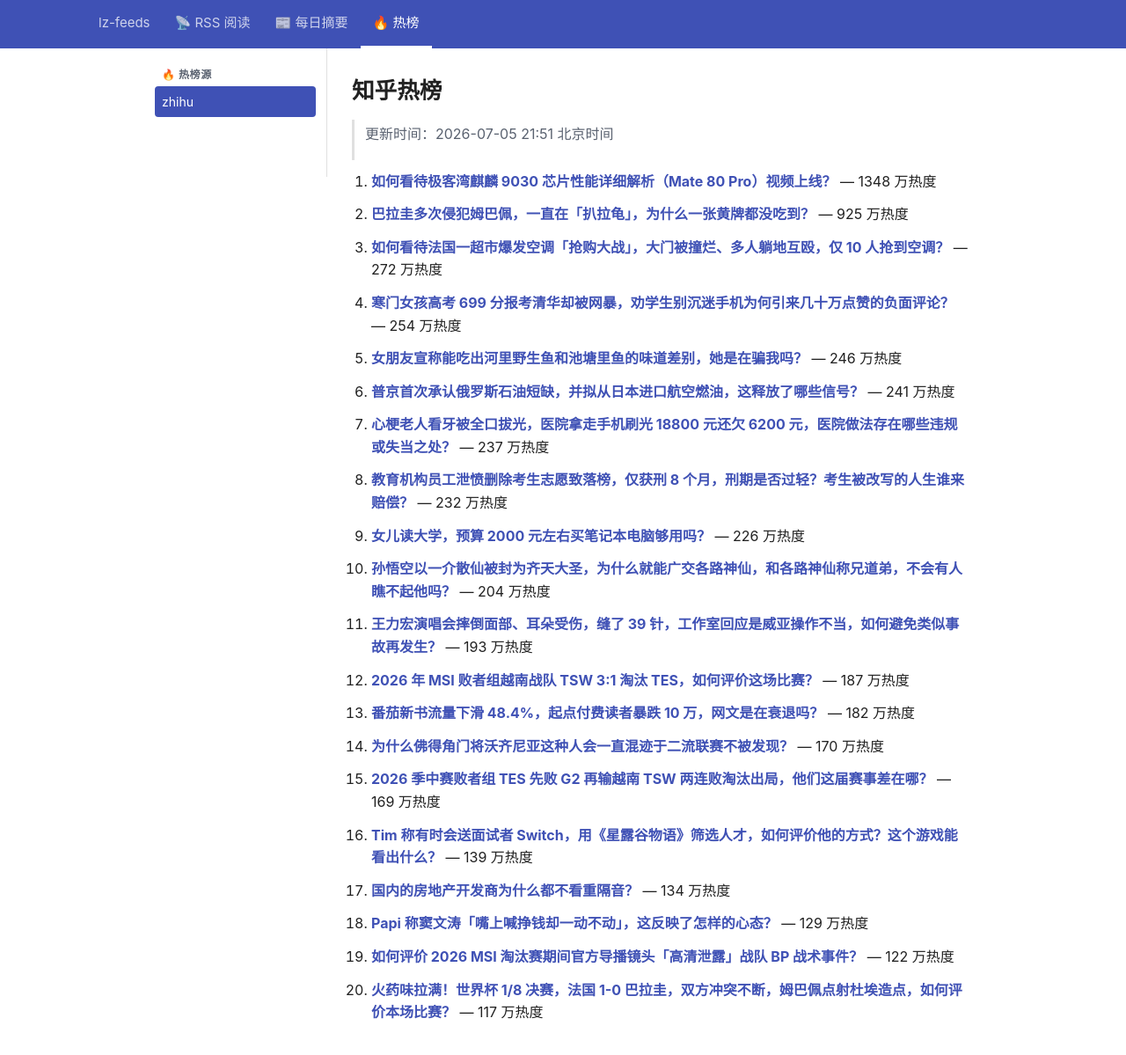
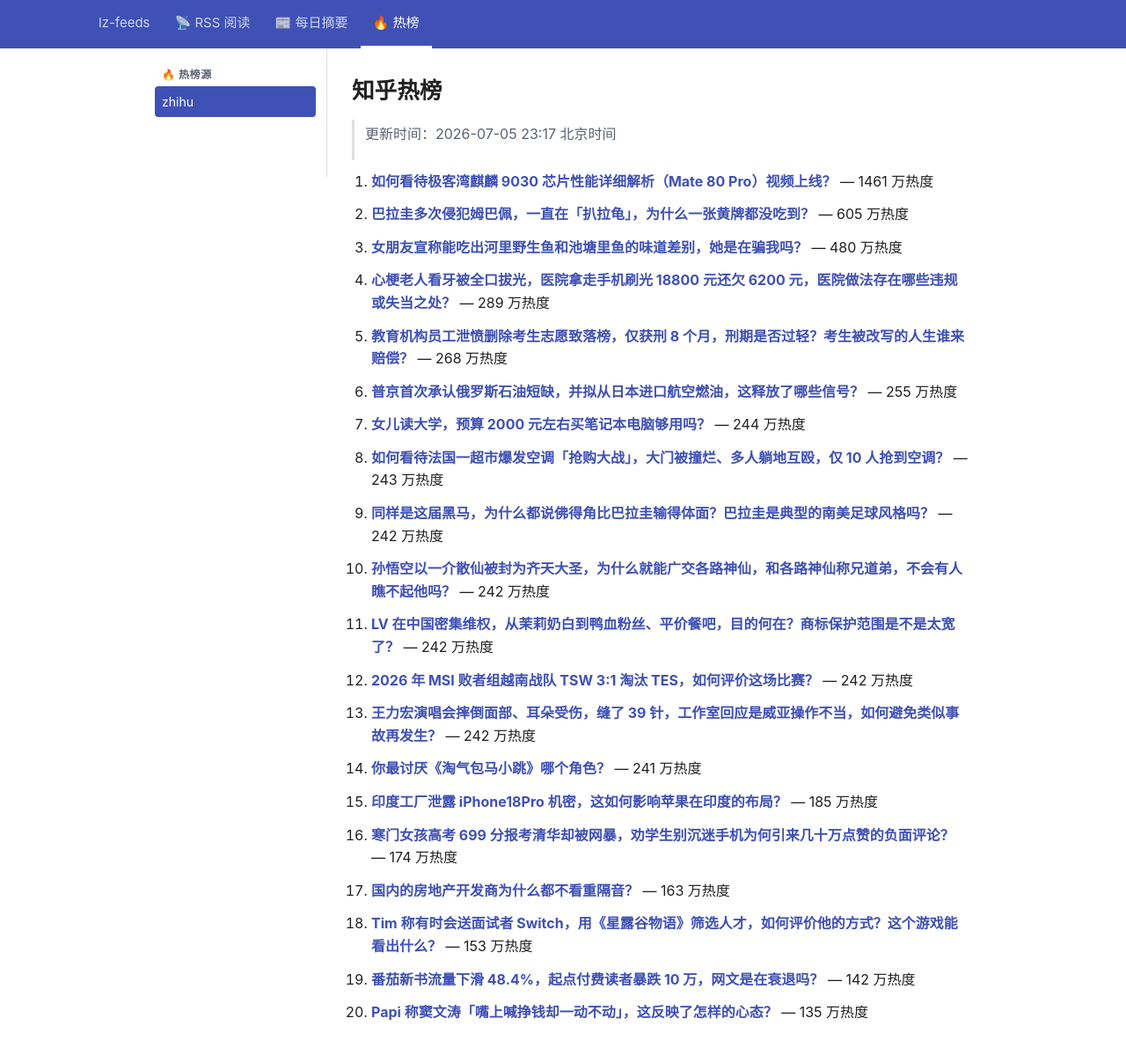
Before and after one commit to lizhang0101/lz-feeds, a Jekyll site: the page built from _hotlist/zhihu.md, in a window 1280 px wide and 1228 px high. Shown: the top 1199 px of the window at 88% size. Built offline with Jekyll 4.4.1, drawn with Linux system fonts in a browser that asks for light colours.

Commit message:
hotlist: 2026-07-05T15:17Z

```diff
--- a/_hotlist/zhihu.md
+++ b/_hotlist/zhihu.md
@@ -1,48 +1,48 @@
 ---
-updated: 2026-07-05 21:51 北京时间
+updated: 2026-07-05 23:17 北京时间
 count: 20
 ---
 
 # 知乎热榜
 
-> 更新时间：2026-07-05 21:51 北京时间
+> 更新时间：2026-07-05 23:17 北京时间
 
-1. **[如何看待极客湾麒麟 9030 芯片性能详细解析（Mate 80 Pro）视频上线？](https://www.zhihu.com/question/2056487235072029858)** — 1348 万热度
+1. **[如何看待极客湾麒麟 9030 芯片性能详细解析（Mate 80 Pro）视频上线？](https://www.zhihu.com/question/2056487235072029858)** — 1461 万热度
 
-2. **[巴拉圭多次侵犯姆巴佩，一直在「扒拉龟」，为什么一张黄牌都没吃到？](https://www.zhihu.com/question/2057002166280086469)** — 925 万热度
+2. **[巴拉圭多次侵犯姆巴佩，一直在「扒拉龟」，为什么一张黄牌都没吃到？](https://www.zhihu.com/question/2057002166280086469)** — 605 万热度
 
-3. **[如何看待法国一超市爆发空调「抢购大战」，大门被撞烂、多人躺地互殴，仅 10 人抢到空调？](https://www.zhihu.com/question/2057044037853503573)** — 272 万热度
+3. **[女朋友宣称能吃出河里野生鱼和池塘里鱼的味道差别，她是在骗我吗？](https://www.zhihu.com/question/549961837)** — 480 万热度
 
-4. **[寒门女孩高考 699 分报考清华却被网暴，劝学生别沉迷手机为何引来几十万点赞的负面评论？](https://www.zhihu.com/question/2056771003376722999)** — 254 万热度
+4. **[心梗老人看牙被全口拔光，医院拿走手机刷光 18800 元还欠 6200 元，医院做法存在哪些违规或失当之处？](https://www.zhihu.com/question/2056861703225042408)** — 289 万热度
 
-5. **[女朋友宣称能吃出河里野生鱼和池塘里鱼的味道差别，她是在骗我吗？](https://www.zhihu.com/question/549961837)** — 246 万热度
+5. **[教育机构员工泄愤删除考生志愿致落榜，仅获刑 8 个月，刑期是否过轻？考生被改写的人生谁来赔偿？](https://www.zhihu.com/question/2057047195979702923)** — 268 万热度
 
-6. **[普京首次承认俄罗斯石油短缺，并拟从日本进口航空燃油，这释放了哪些信号？](https://www.zhihu.com/question/2056872271713678232)** — 241 万热度
+6. **[普京首次承认俄罗斯石油短缺，并拟从日本进口航空燃油，这释放了哪些信号？](https://www.zhihu.com/question/2056872271713678232)** — 255 万热度
 
-7. **[心梗老人看牙被全口拔光，医院拿走手机刷光 18800 元还欠 6200 元，医院做法存在哪些违规或失当之处？](https://www.zhihu.com/question/2056861703225042408)** — 237 万热度
+7. **[女儿读大学，预算 2000 元左右买笔记本电脑够用吗？](https://www.zhihu.com/question/2050162107103057134)** — 244 万热度
 
-8. **[教育机构员工泄愤删除考生志愿致落榜，仅获刑 8 个月，刑期是否过轻？考生被改写的人生谁来赔偿？](https://www.zhihu.com/question/2057047195979702923)** — 232 万热度
+8. **[如何看待法国一超市爆发空调「抢购大战」，大门被撞烂、多人躺地互殴，仅 10 人抢到空调？](https://www.zhihu.com/question/2057044037853503573)** — 243 万热度
 
-9. **[女儿读大学，预算 2000 元左右买笔记本电脑够用吗？](https://www.zhihu.com/question/2050162107103057134)** — 226 万热度
+9. **[同样是这届黑马，为什么都说佛得角比巴拉圭输得体面？巴拉圭是典型的南美足球风格吗？](https://www.zhihu.com/question/2057005052741379952)** — 242 万热度
 
-10. **[孙悟空以一介散仙被封为齐天大圣，为什么就能广交各路神仙，和各路神仙称兄道弟，不会有人瞧不起他吗？](https://www.zhihu.com/question/629696950)** — 204 万热度
+10. **[孙悟空以一介散仙被封为齐天大圣，为什么就能广交各路神仙，和各路神仙称兄道弟，不会有人瞧不起他吗？](https://www.zhihu.com/question/629696950)** — 242 万热度
 
-11. **[王力宏演唱会摔倒面部、耳朵受伤，缝了 39 针，工作室回应是威亚操作不当，如何避免类似事故再发生？](https://www.zhihu.com/question/2056836082835121433)** — 193 万热度
+11. **[LV 在中国密集维权，从茉莉奶白到鸭血粉丝、平价餐吧，目的何在？商标保护范围是不是太宽了？](https://www.zhihu.com/question/2057021664789882741)** — 242 万热度
 
-12. **[2026 年 MSI 败者组越南战队 TSW 3:1 淘汰 TES，如何评价这场比赛？](https://www.zhihu.com/question/2057042851272320635)** — 187 万热度
+12. **[2026 年 MSI 败者组越南战队 TSW 3:1 淘汰 TES，如何评价这场比赛？](https://www.zhihu.com/question/2057042851272320635)** — 242 万热度
 
-13. **[番茄新书流量下滑 48.4%，起点付费读者暴跌 10 万，网文是在衰退吗？](https://www.zhihu.com/question/2056035813520102531)** — 182 万热度
+13. **[王力宏演唱会摔倒面部、耳朵受伤，缝了 39 针，工作室回应是威亚操作不当，如何避免类似事故再发生？](https://www.zhihu.com/question/2056836082835121433)** — 242 万热度
 
-14. **[为什么佛得角门将沃齐尼亚这种人会一直混迹于二流联赛不被发现？](https://www.zhihu.com/question/2056842955726628606)** — 170 万热度
+14. **[你最讨厌《淘气包马小跳》哪个角色？](https://www.zhihu.com/question/627840779)** — 241 万热度
 
-15. **[2026 季中赛败者组 TES 先败 G2 再输越南 TSW 两连败淘汰出局，他们这届赛事差在哪？](https://www.zhihu.com/question/2057108072586110256)** — 169 万热度
+15. **[印度工厂泄露 iPhone18Pro 机密，这如何影响苹果在印度的布局？](https://www.zhihu.com/question/2056716909140354522)** — 185 万热度
 
-16. **[Tim 称有时会送面试者 Switch，用《星露谷物语》筛选人才，如何评价他的方式？这个游戏能看出什么？](https://www.zhihu.com/question/2056022201455697979)** — 139 万热度
+16. **[寒门女孩高考 699 分报考清华却被网暴，劝学生别沉迷手机为何引来几十万点赞的负面评论？](https://www.zhihu.com/question/2056771003376722999)** — 174 万热度
 
-17. **[国内的房地产开发商为什么都不看重隔音？](https://www.zhihu.com/question/2656149571)** — 134 万热度
+17. **[国内的房地产开发商为什么都不看重隔音？](https://www.zhihu.com/question/2656149571)** — 163 万热度
 
-18. **[Papi 称窦文涛「嘴上喊挣钱却一动不动」，这反映了怎样的心态？](https://www.zhihu.com/question/2055329997322293379)** — 129 万热度
+18. **[Tim 称有时会送面试者 Switch，用《星露谷物语》筛选人才，如何评价他的方式？这个游戏能看出什么？](https://www.zhihu.com/question/2056022201455697979)** — 153 万热度
 
-19. **[如何评价 2026 MSI 淘汰赛期间官方导播镜头「高清泄露」战队 BP 战术事件？](https://www.zhihu.com/question/2056925186012849829)** — 122 万热度
+19. **[番茄新书流量下滑 48.4%，起点付费读者暴跌 10 万，网文是在衰退吗？](https://www.zhihu.com/question/2056035813520102531)** — 142 万热度
 
-20. **[火药味拉满！世界杯 1/8 决赛，法国 1-0 巴拉圭，双方冲突不断，姆巴佩点射杜埃造点，如何评价本场比赛？](https://www.zhihu.com/question/2056707285326325305)** — 117 万热度
+20. **[Papi 称窦文涛「嘴上喊挣钱却一动不动」，这反映了怎样的心态？](https://www.zhihu.com/question/2055329997322293379)** — 135 万热度
```
